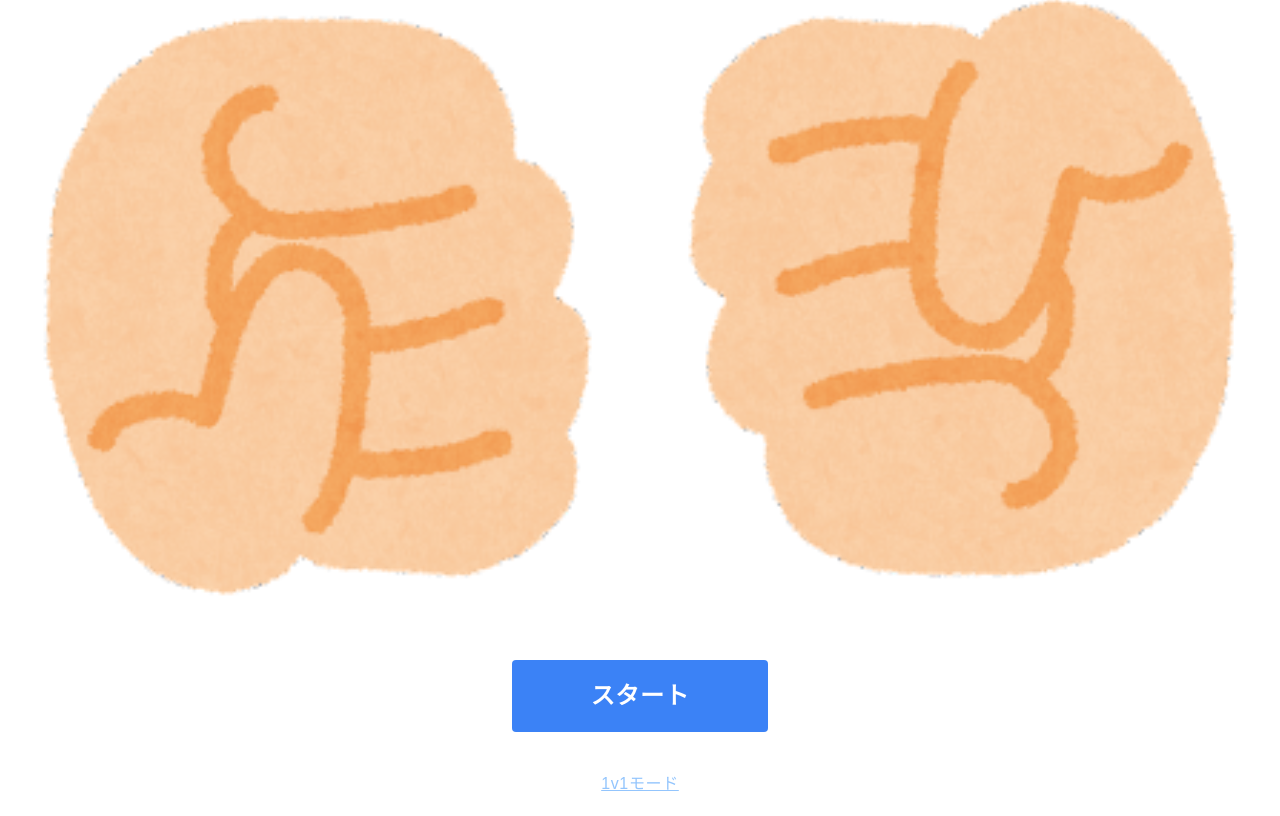
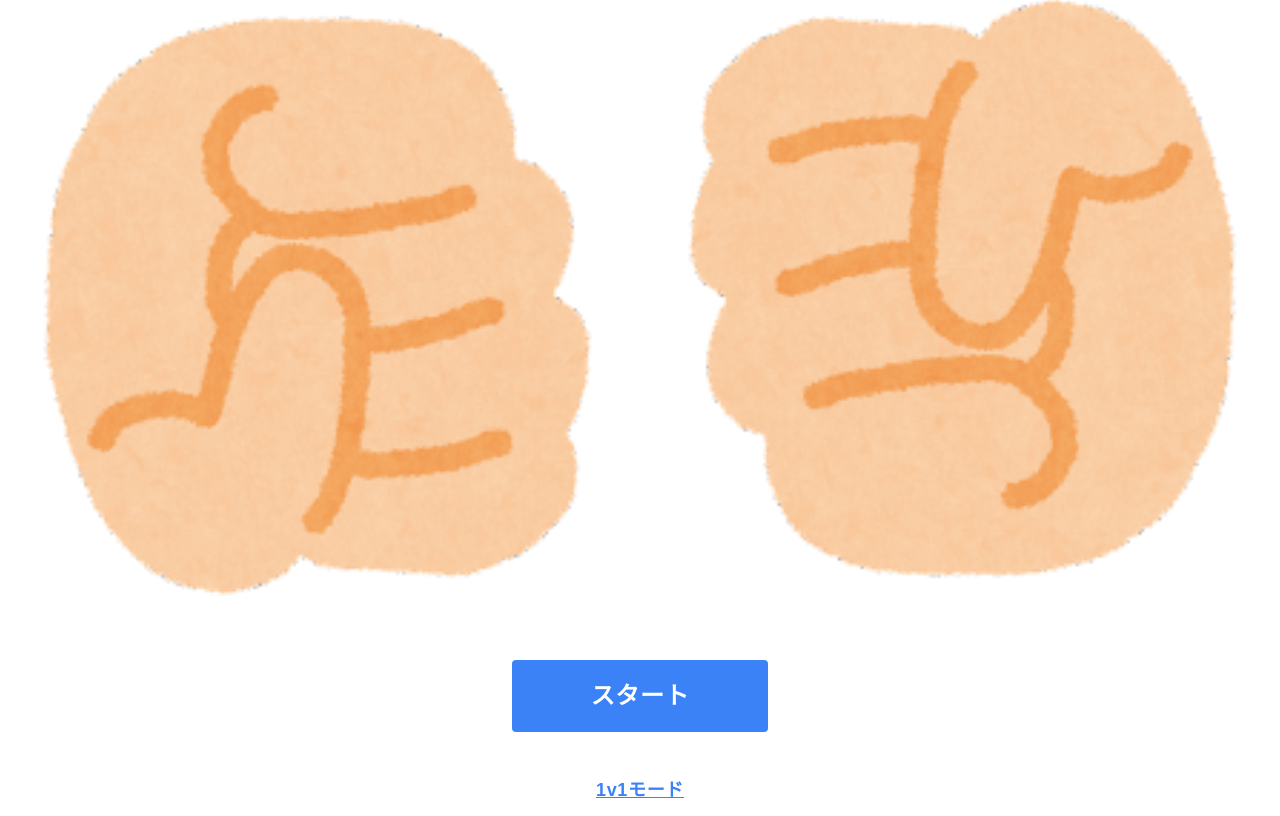
Before and after one commit to rue1-suzuki/jk.rue1.net, a React (Create React App) app: page / in a window 1280 px wide. Shown: the part 182-998 px from the top of the page. Built offline with nearby package versions, Linux system fonts and the light colour scheme.

Commit message:
2024/03/19 12:16

```diff
--- a/src/Auto.tsx
+++ b/src/Auto.tsx
@@ -183,8 +183,8 @@ const Auto = () => {
       })}
 
       <div className='mb-3'>
-        <div className='text-center text-gray-300'>
-          <Link className='text-blue-300 underline' to='manual'>
+        <div className='text-center'>
+          <Link className='text-blue-500 underline text-lg font-bold' to='manual'>
             1v1モード
           </Link>
         </div>
```
